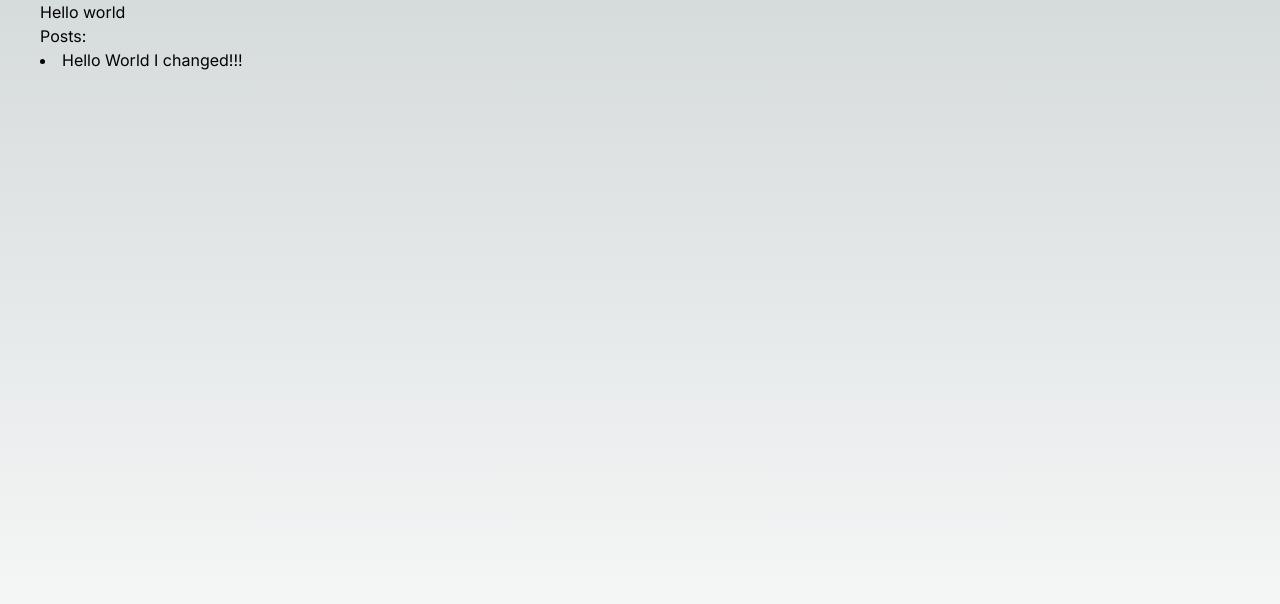
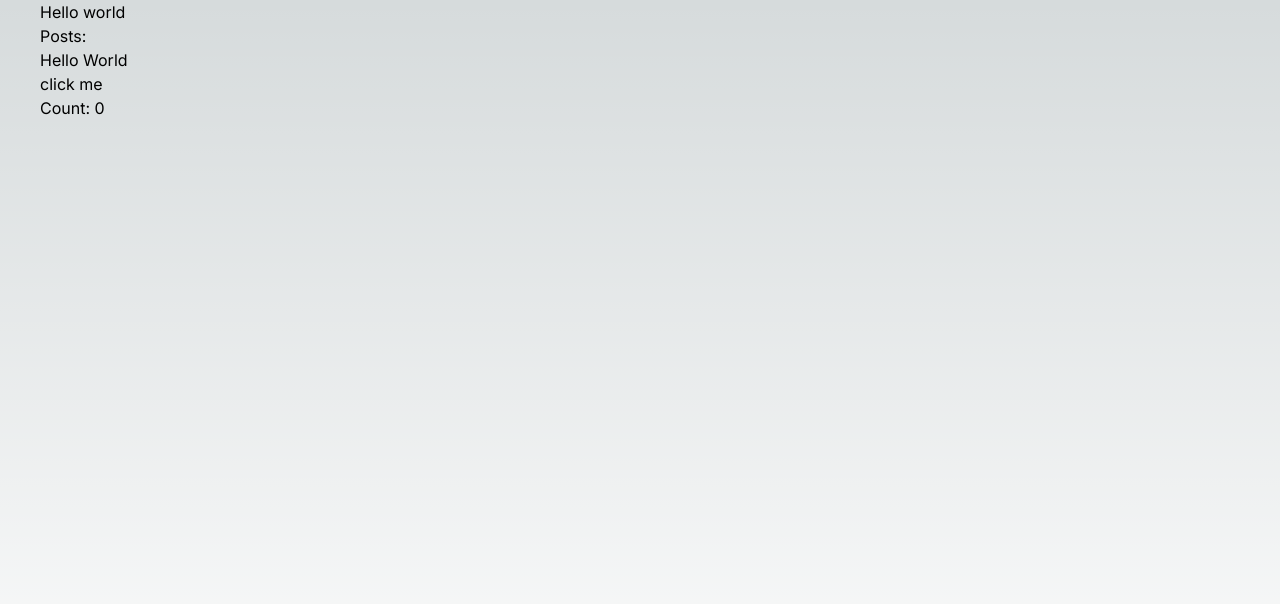
Before and after one commit to EngelbertTeh/Hair-Records-Management-System, a Next.js app: page /blog in a window 1280 px wide. Shown: the top 604 px of the page. Built offline with nearby package versions, Linux system fonts and the light colour scheme.

Commit message:
react client component added

```diff
--- a/src/app/api/posts/route.ts
+++ b/src/app/api/posts/route.ts
@@ -6,7 +6,7 @@ type SomeItem = {
   title: string;
 };
 
-let someItem: SomeItem = { id: 1, title: 'Hello World I changed!!!' };
+let someItem: SomeItem = { id: 1, title: 'Hello World' };
 
 export async function GET() {
   return NextResponse.json({ items: [someItem] });
--- /dev/null
+++ b/src/app/blog/card.tsx
@@ -0,0 +1,24 @@
+'use client';
+
+import { MouseEvent, ReactNode, useState } from 'react';
+
+export default function Card({ children }: { children?: ReactNode }) {
+  const [count, setCount] = useState<number>(0);
+
+  function handleClick(
+    e: MouseEvent<HTMLButtonElement, globalThis.MouseEvent>
+  ) {
+    setCount((prev) => prev + 1);
+  }
+
+  if (!children || !children.valueOf()) {
+    return <div>Empty</div>;
+  }
+  return (
+    <div>
+      <h1>{children}</h1>
+      <button onClick={handleClick}>click me</button>
+      <p>Count: {count}</p>
+    </div>
+  );
+}
--- a/src/app/blog/page.tsx
+++ b/src/app/blog/page.tsx
@@ -1,4 +1,5 @@
 import { getDomainURL } from '../lib/getDomainURL';
+import BlogCard from './card';
 
 async function getData() {
   const domain = getDomainURL();
@@ -21,7 +22,7 @@ export default async function Blog() {
 
       {items &&
         items.map((item, idx) => {
-          return <li key={`post-${idx}`}>{item.title}</li>;
+          return <BlogCard key={`post-${idx}`}>{item.title}</BlogCard>;
         })}
     </main>
   );
```
